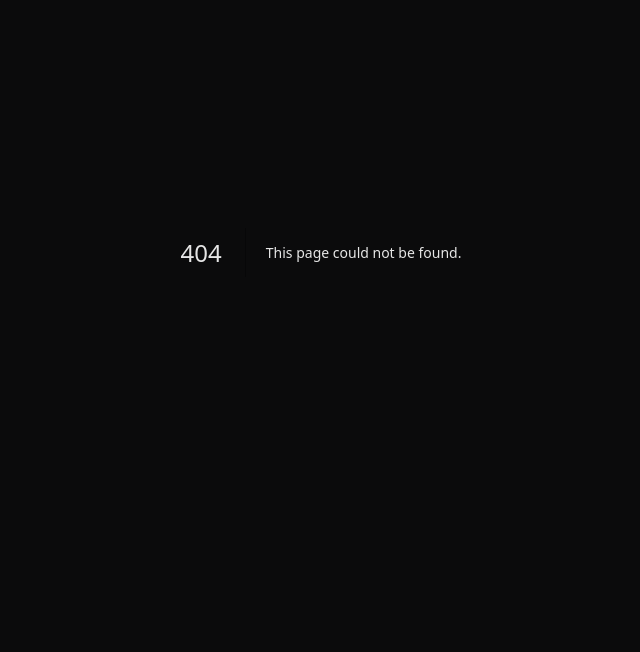
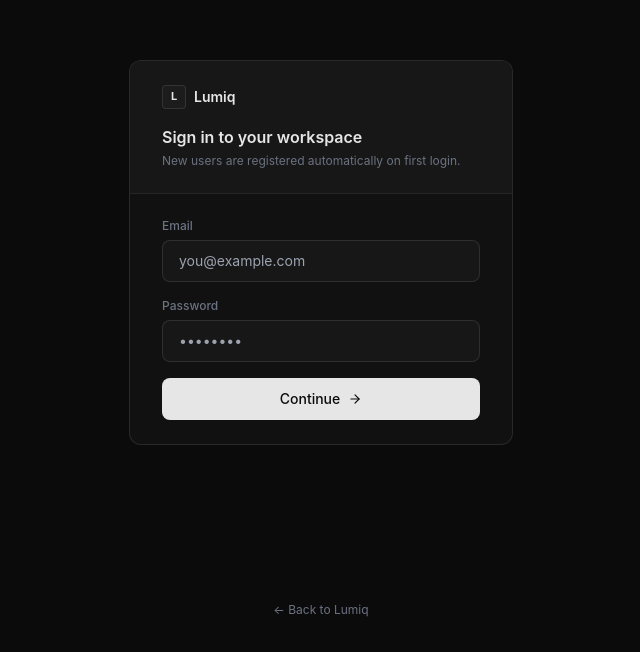
Before and after one commit to Shreyas-Sarkar/Lumiq, a Next.js app in the folder frontend/: page /login in a window 1280 px wide. Before the commit this address had no page. Shown: the part 148-800 px from the top of the page, without its empty margins (319-959 px from the left). Built offline with nearby package versions, Linux system fonts and the light colour scheme.

Commit message:
feat(auth-ui): add login page

```diff
--- /dev/null
+++ b/frontend/app/login/page.tsx
@@ -0,0 +1,229 @@
+"use client";
+
+import { useState } from "react";
+import { useRouter } from "next/navigation";
+import { supabase } from "@/lib/supabase";
+import Link from "next/link";
+import { Loader2, ArrowRight } from "lucide-react";
+
+export default function LoginPage() {
+  const router = useRouter();
+  const [email, setEmail]       = useState("");
+  const [password, setPassword] = useState("");
+  const [error, setError]       = useState("");
+  const [loading, setLoading]   = useState(false);
+
+  async function handleSubmit(e: React.FormEvent) {
+    e.preventDefault();
+    setError("");
+    setLoading(true);
+
+    try {
+      // Step 1: attempt sign-in
+      const { data: signInData, error: signInError } =
+        await supabase.auth.signInWithPassword({ email, password });
+
+      if (signInData.session) {
+        router.push("/chat");
+        return;
+      }
+
+      // Step 2: sign-in failed — try signup (new user)
+      if (signInError) {
+        const { data: signUpData, error: signUpError } =
+          await supabase.auth.signUp({ email, password });
+
+        if (signUpData.session) {
+          router.push("/chat");
+          return;
+        }
+
+        if (
+          signUpError?.message?.toLowerCase().includes("already registered") ||
+          signUpError?.message?.toLowerCase().includes("already been registered")
+        ) {
+          setError("Incorrect password. Please try again.");
+        } else if (signUpError) {
+          setError(signUpError.message);
+        } else {
+          setError(
+            "Account created but email confirmation is required. Please contact support."
+          );
+        }
+      }
+    } catch {
+      setError("An unexpected error occurred. Please try again.");
+    } finally {
+      setLoading(false);
+    }
+  }
+
+  return (
+    <div
+      className="min-h-screen flex items-center justify-center px-4"
+      style={{ background: "var(--bg)" }}
+    >
+      {/* Card */}
+      <div
+        className="w-full max-w-sm rounded-xl overflow-hidden"
+        style={{ border: "1px solid var(--border-strong)", background: "var(--surface)" }}
+      >
+        {/* Header */}
+        <div
+          className="px-8 py-6"
+          style={{ borderBottom: "1px solid var(--border)", background: "var(--surface-2)" }}
+        >
+          <div className="flex items-center gap-2 mb-4">
+            <div
+              className="w-6 h-6 rounded flex items-center justify-center text-[11px] font-bold"
+              style={{
+                background: "var(--surface-3)",
+                border: "1px solid var(--border-strong)",
+                color: "var(--text)",
+              }}
+            >
+              L
+            </div>
+            <span className="font-semibold text-sm" style={{ color: "var(--text)" }}>
+              Lumiq
+            </span>
+          </div>
+          <h1 className="text-base font-semibold" style={{ color: "var(--text)" }}>
+            Sign in to your workspace
+          </h1>
+          <p className="text-xs mt-1" style={{ color: "var(--muted)" }}>
+            New users are registered automatically on first login.
+          </p>
+        </div>
+
+        {/* Form */}
+        <div className="px-8 py-6">
+          <form onSubmit={handleSubmit} className="space-y-4">
+            <div>
+              <label
+                htmlFor="auth-email"
+                className="block text-xs font-medium mb-1.5"
+                style={{ color: "var(--muted)" }}
+              >
+                Email
+              </label>
+              <input
+                id="auth-email"
+                type="email"
+                value={email}
+                onChange={(e) => setEmail(e.target.value)}
+                required
+                autoComplete="email"
+                placeholder="you@example.com"
+                className="w-full rounded-lg px-4 py-2.5 text-sm transition-all duration-150"
+                style={{
+                  background: "var(--surface-2)",
+                  border: "1px solid var(--border-strong)",
+                  color: "var(--text)",
+                  outline: "none",
+                  fontFamily: "inherit",
+                }}
+                onFocus={(e) =>
+                  ((e.currentTarget as HTMLInputElement).style.borderColor =
+                    "rgba(255,255,255,0.2)")
+                }
+                onBlur={(e) =>
+                  ((e.currentTarget as HTMLInputElement).style.borderColor =
+                    "var(--border-strong)")
+                }
+              />
+            </div>
+
+            <div>
+              <label
+                htmlFor="auth-password"
+                className="block text-xs font-medium mb-1.5"
+                style={{ color: "var(--muted)" }}
+              >
+                Password
+              </label>
+              <input
+                id="auth-password"
+                type="password"
+                value={password}
+                onChange={(e) => setPassword(e.target.value)}
+                required
+                autoComplete="current-password"
+                minLength={6}
+                placeholder="••••••••"
+                className="w-full rounded-lg px-4 py-2.5 text-sm transition-all duration-150"
+                style={{
+                  background: "var(--surface-2)",
+                  border: "1px solid var(--border-strong)",
+                  color: "var(--text)",
+                  outline: "none",
+                  fontFamily: "inherit",
+                }}
+                onFocus={(e) =>
+                  ((e.currentTarget as HTMLInputElement).style.borderColor =
+                    "rgba(255,255,255,0.2)")
+                }
+                onBlur={(e) =>
+                  ((e.currentTarget as HTMLInputElement).style.borderColor =
+                    "var(--border-strong)")
+                }
+              />
+            </div>
+
+            {/* Error */}
+            {error && (
+              <div
+                className="rounded-lg px-4 py-3 text-xs leading-relaxed"
+                style={{
+                  background: "rgba(239, 68, 68, 0.06)",
+                  border: "1px solid rgba(239, 68, 68, 0.2)",
+                  color: "#fca5a5",
+                }}
+              >
+                {error}
+              </div>
+            )}
+
+            {/* Submit */}
+            <button
+              id="auth-submit"
+              type="submit"
+              disabled={loading}
+              className="w-full flex items-center justify-center gap-2 rounded-lg py-2.5 text-sm font-medium transition-all duration-150"
+              style={{
+                background: loading ? "var(--surface-3)" : "var(--text)",
+                color: loading ? "var(--muted)" : "var(--bg)",
+                border: "1px solid transparent",
+                cursor: loading ? "wait" : "pointer",
+                opacity: loading ? 0.7 : 1,
+              }}
+            >
+              {loading ? (
+                <>
+                  <Loader2 size={14} className="animate-spin" />
+                  Signing in…
+                </>
+              ) : (
+                <>
+                  Continue
+                  <ArrowRight size={14} />
+                </>
+              )}
+            </button>
+          </form>
+        </div>
+      </div>
+
+      {/* Back to home */}
+      <div className="absolute bottom-8 left-0 right-0 text-center">
+        <Link
+          href="/"
+          className="text-xs transition-colors"
+          style={{ color: "var(--muted)" }}
+        >
+          ← Back to Lumiq
+        </Link>
+      </div>
+    </div>
+  );
+}
```
